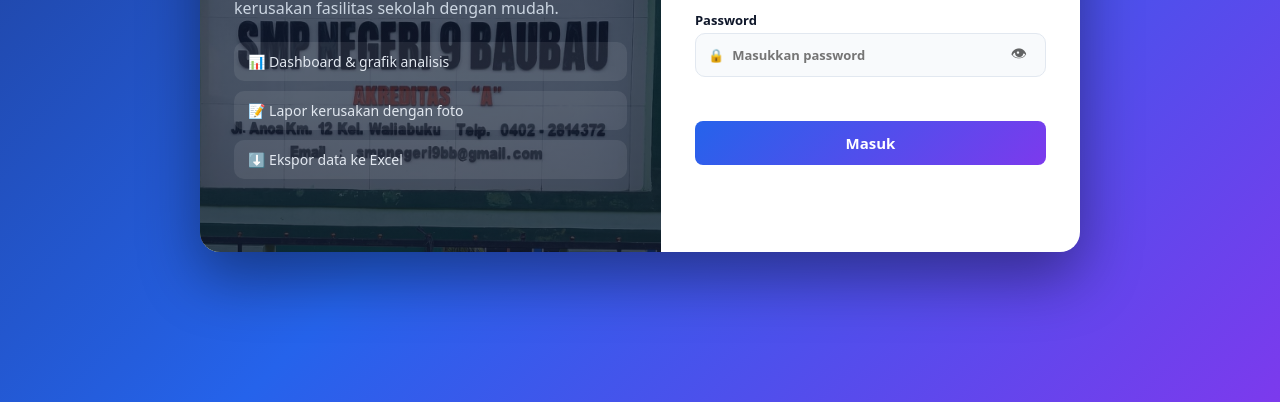
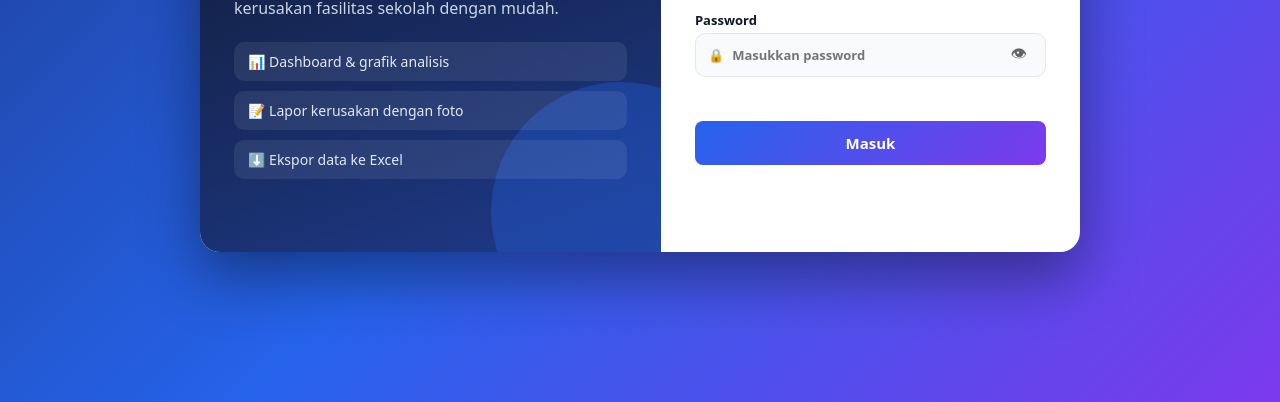
Before and after one commit to R1zuto/Sistem-Inventaris-Sekolah, a website: page public/index.html in a window 1280 px wide. Shown: the part 398-800 px from the top of the page. Drawn offline with nearby package versions, Linux system fonts and the light colour scheme; no server answers.

Commit message:
Update style.css

```diff
--- a/public/style.css
+++ b/public/style.css
@@ -94,9 +94,6 @@ details.add summary{display:inline-block;cursor:pointer;list-style:none}details.
 @keyframes fl{0%,65%{background:#fef08a}100%{background:transparent}}
 tr.flash td{animation:fl 3.5s ease-out}
 
-/* Login: foto sekolah & logo sekolah */
-#login{background:linear-gradient(135deg,#1e3a8a,#2563eb 50%,#7c3aed)}
-.lg-hero{background:linear-gradient(rgba(15,23,42,.5),rgba(15,23,42,.78)),url('bg-sekolah.jpg') center/cover no-repeat}
-.lg-hero::after{display:none}
+/* Login: logo sekolah */
 .lg-logo{width:84px;height:84px;padding:6px;background:#fff;border-radius:18px;box-shadow:0 8px 20px #0006}
 .lg-logo img{width:100%;height:100%;object-fit:contain;display:block;border-radius:12px}
```
